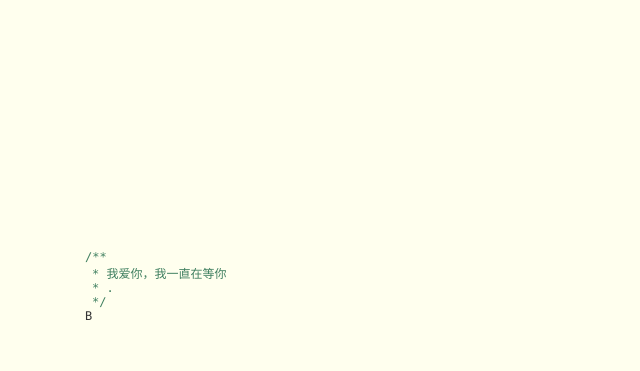
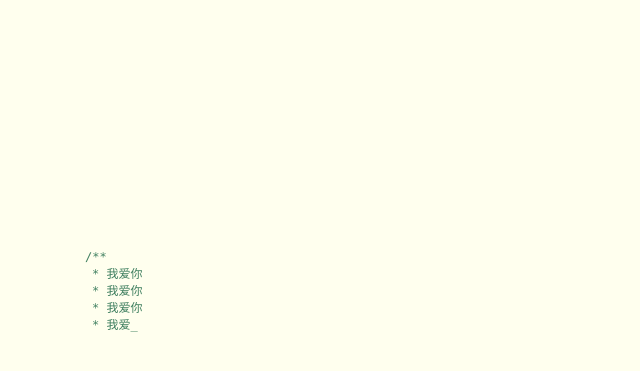
Before and after one commit to willens/jekyll_demo, a Jekyll site: the page _posts/2013-05-14-love.html, which Jekyll copies as it is, in a window 1280 px wide. Shown: the top 371 px of the page, without its empty margins (0-640 px from the left). Built offline with Jekyll 4.4.1, drawn with Linux system fonts in a browser that asks for light colours.

Commit message:
Update 2013-05-14-love.html

```diff
--- a/_posts/2013-05-14-love.html
+++ b/_posts/2013-05-14-love.html
@@ -20,7 +20,11 @@
 		<div id="content">
 			<div id="code">
 				<span class="comments">/**</span><br />
-				<span class="space"/><span class="comments">* 我爱你，我一直在等你</span><br />
+				<span class="space"/><span class="comments">* 我爱你<br />
+				<span class="space"/><span class="comments">* 我爱你<br />
+				<span class="space"/><span class="comments">* 我爱你<br />
+				<span class="space"/><span class="comments">* 我爱你<br />
+				<span class="space"/><span class="comments">* 我爱你<br />
 				<span class="space"/><span class="comments">* .</span><br />
 				<span class="space"/><span class="comments">*/</span><br />
 				Boy i = <span class="keyword">new</span> Boy(<span class="string">"王良"</span>);<br />
```
